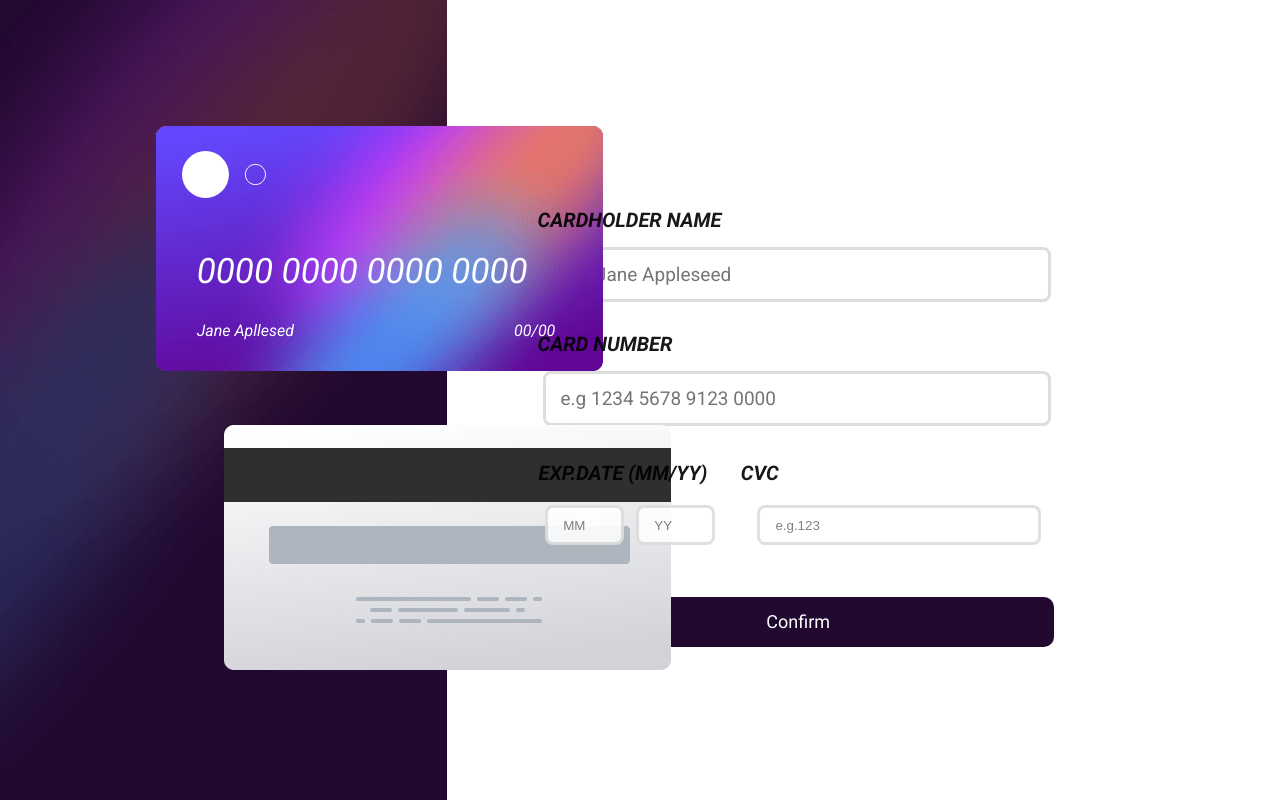
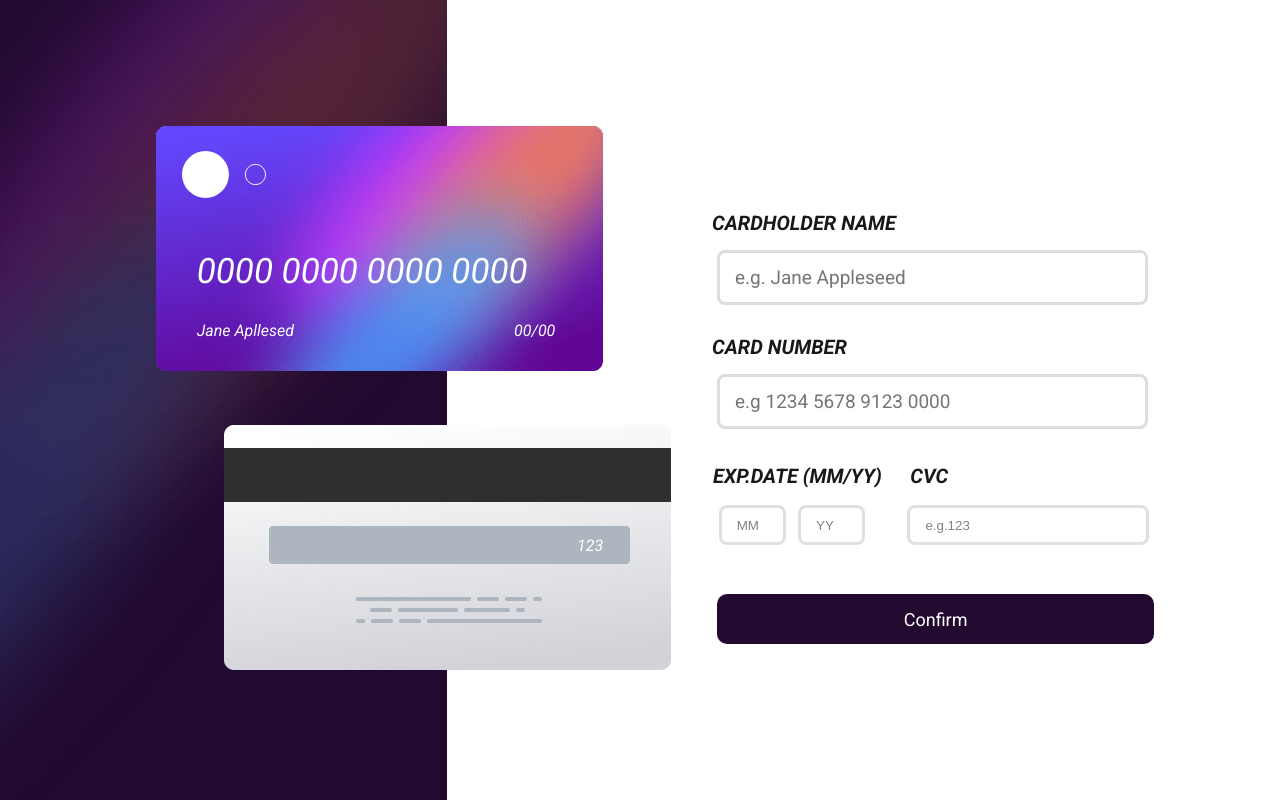
Before and after one commit to luan048/Interactive-Card, a React (Vite) app in the folder interactive-card/: page / in a window 1280 px wide. Built offline with nearby package versions, Linux system fonts and the light colour scheme.

Commit message:
Structure update

```diff
--- a/interactive-card/src/App.css
+++ b/interactive-card/src/App.css
@@ -94,13 +94,18 @@ body, html {
     top: 78%;
     left: 115%;
 }
+/*End elements card front*/
+
+.divCardBack {
+    position: relative;
+}
 
 .printedCVC {
     font-family: 'Roboto', sans-serif;
-    color: #fbffff;
+    color: white;
     position: absolute;
-    top: 64%;
-    left: 128%;
+    top: 161px;
+    left: 577px;
 }
 
 .cardName {
@@ -109,15 +114,17 @@ body, html {
     position: absolute;
 }
 
-/*End Elements in Card Front*/
-
 .cardBack {
     padding-top: 11%;
     padding-left: 50%;
 }
 
+/*End Elements in Card Front*/
+
+/*Right colum*/
 .divForm {
     margin-top: 40px;
+    margin-left: 250px;
     display: flex;
     flex-direction: column;
 }
@@ -157,10 +164,6 @@ body, html {
     padding-left: 16px;
 }
 
-.cvc {
-    padding-left: 5%;
-}
-
 .inpuCodes {
     padding-left: 1%;
     padding-top: 3%;
@@ -198,6 +201,11 @@ body, html {
     border-radius: 10px;
     cursor: pointer;
 }
+
+.cvc {
+    padding-left: 5%;
+}
+/*End right colum*/
 
 /*Thanks Div*/
 
```
